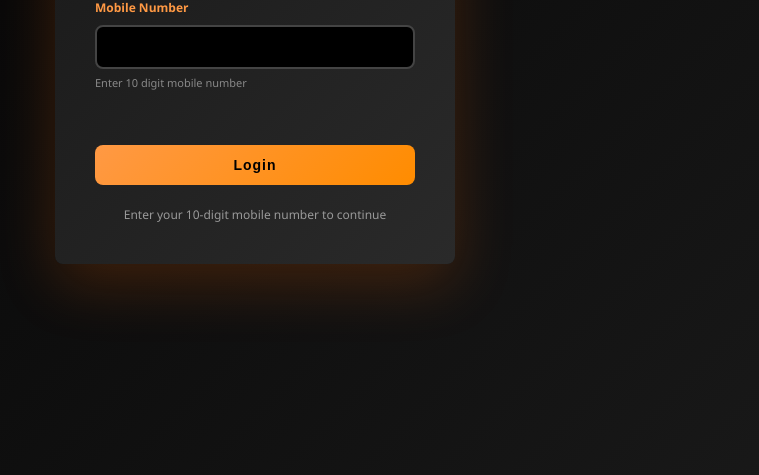
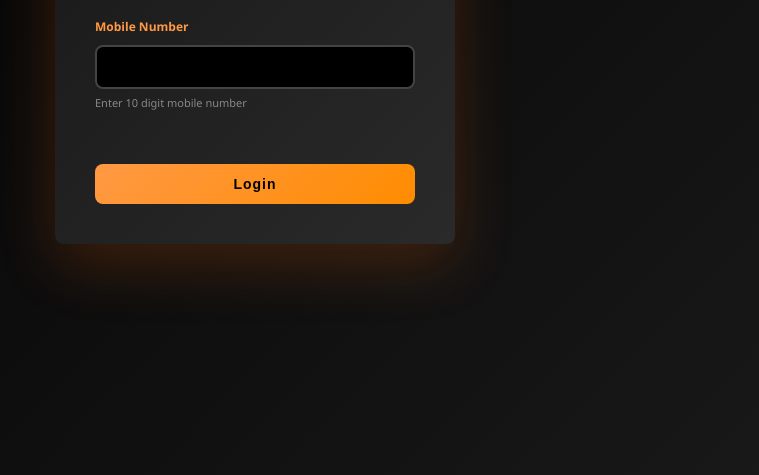
Before and after one commit to vyshnavi-gadiparthi/BikerZone, a plain HTML site: page index.html in a window 1280 px wide. Shown: the part 325-800 px from the top of the page, without its empty margins (385-1144 px from the left). Drawn offline with Linux system fonts and the light colour scheme.

Commit message:
updated the login page

```diff
--- a/index.html
+++ b/index.html
@@ -41,10 +41,6 @@
 
                 <button type="submit" class="login-btn">Login</button>
             </form>
-
-            <div class="footer-text">
-                <p id="footerText">Enter your 10-digit mobile number to continue</p>
-            </div>
         </div>
     </div>
 
```
